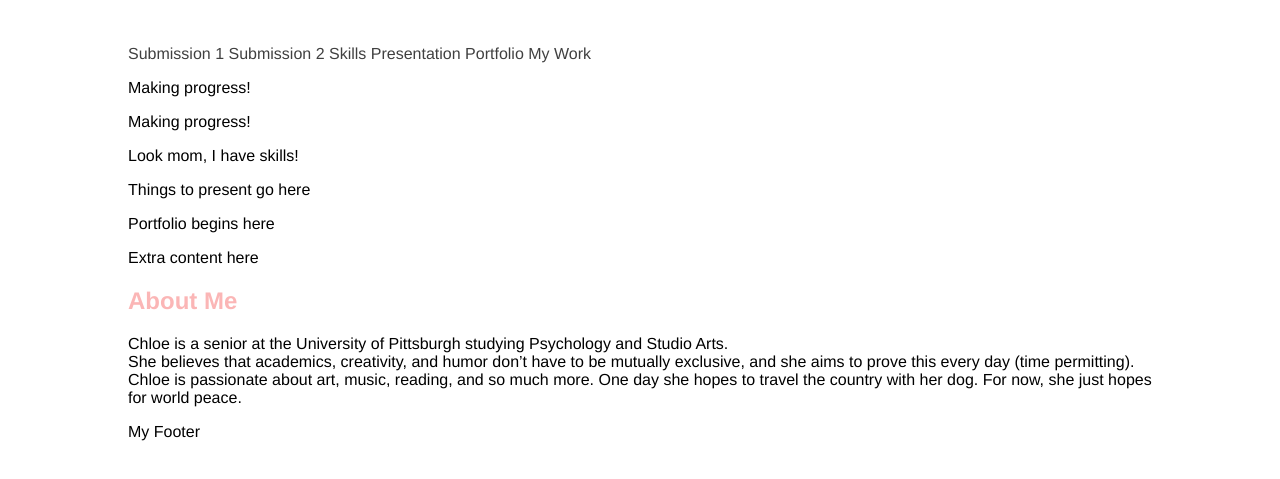
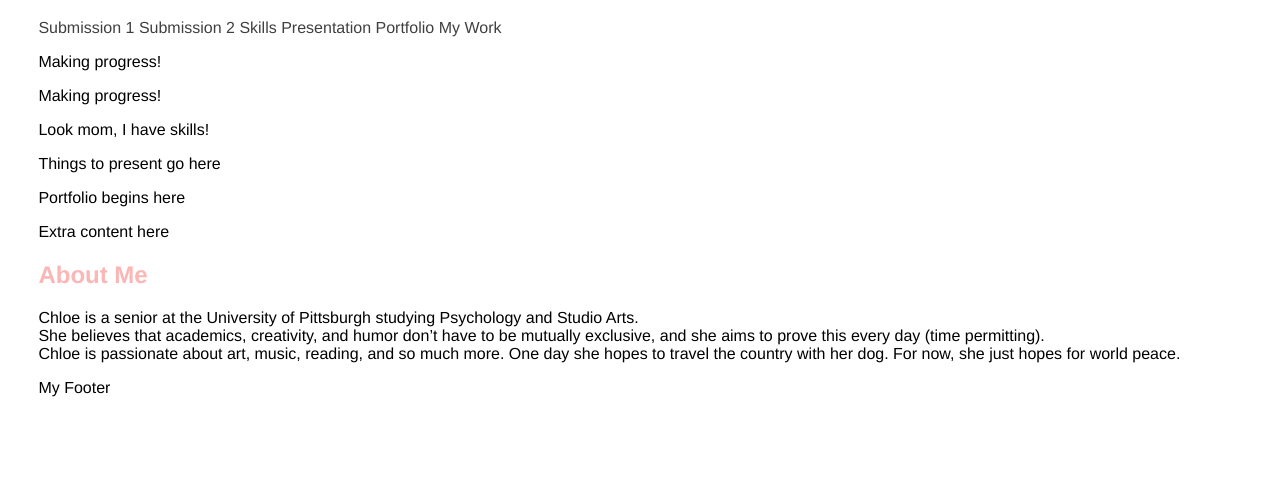
Before and after one commit to chloerjost/2.0, a plain HTML site: page index.html in a window 1280 px wide. Shown: the part 83-562 px from the top of the page. Drawn offline with Linux system fonts and the light colour scheme.

Commit message:
Update style2.css

```diff
--- a/style2.css
+++ b/style2.css
@@ -1,5 +1,5 @@
 body {font-family: helvetica;}
-body {margin: 10%;}
+body {margin: 8% 3%;}
 a {text-decoration: none;}
 a:link {color: rgb(64,64,64);}
 a:visited {color: rgb(64,64,64);}
```
